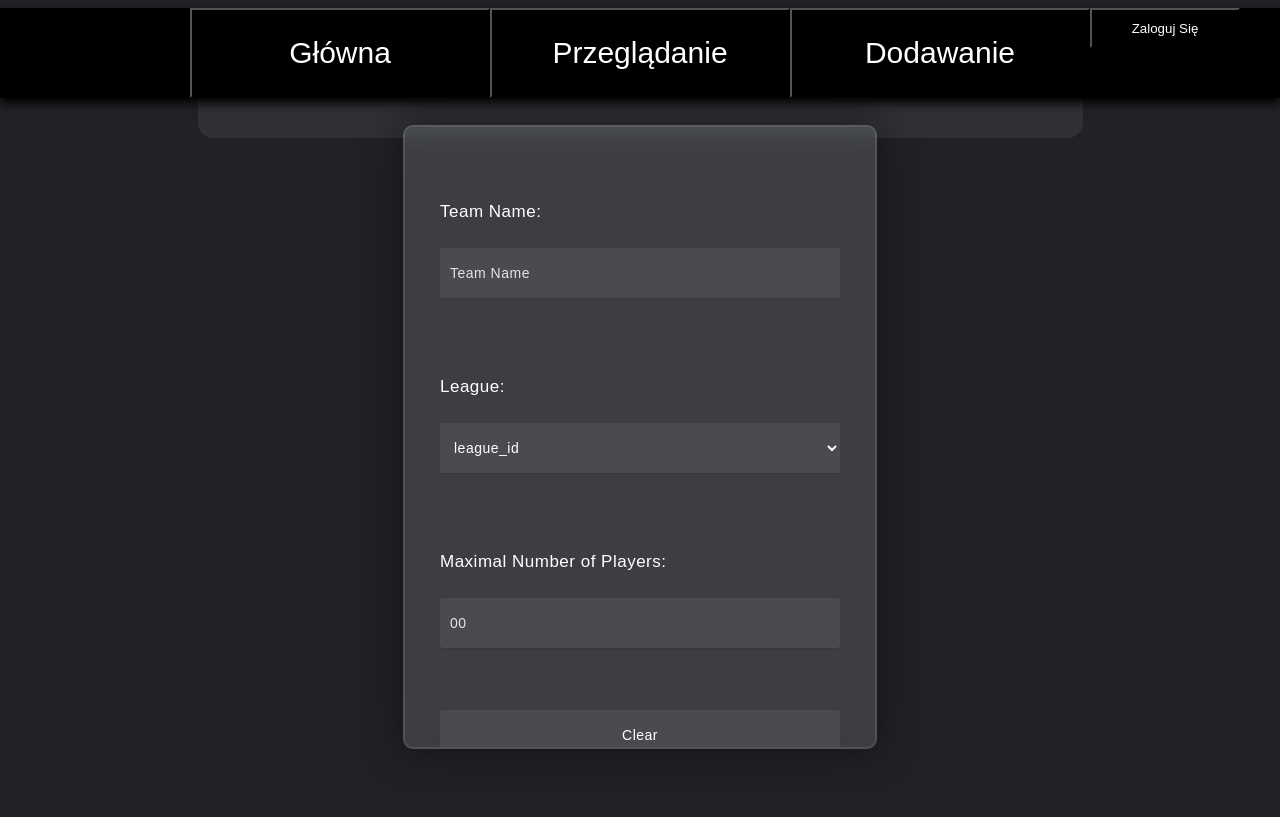
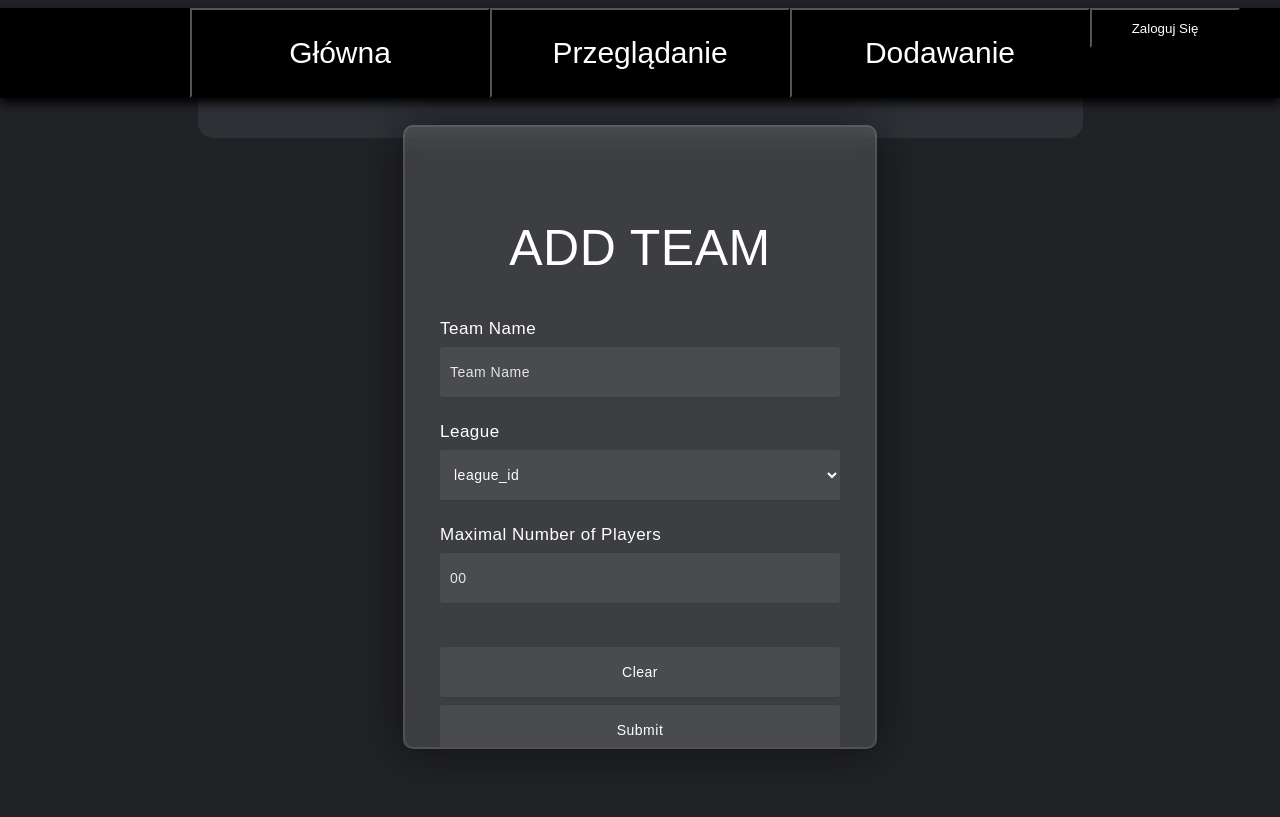
Before and after one commit to dzikus13/league, a Django app: page /add_team in a window 1280 px wide. Shown: the top 817 px of the page. Run offline with Django 4.2, Linux system fonts and the light colour scheme.

Commit message:
Update add_team.html

```diff
--- a/league/manager/templates/manager/add_team.html
+++ b/league/manager/templates/manager/add_team.html
@@ -1,29 +1,22 @@
-{%extends "manager/base.html"%} {%block content%}
+{%extends "manager/base.html"%}{%block content%}
 <div class="form_box">
 	<FORM METHOD="post" ACTION="">
-		<label>Team Name:</label>
-		<br>
+		{%csrf_token%}
+		<h3>ADD TEAM</h3>
+		<label>Team Name</label>
 			<INPUT autocomplete="off" TYPE="text" NAME="team_name" SIZE="40" MAXLENGTH="40" class="form_input" placeholder="Team Name">
-		</br>
 
-		<br></br>
 
-		<label>League:</label>
-		<br>
+		<label>League</label>
 		<SELECT NAME="league" class="form_select">
 			<option>league_id</option>
 		</SELECT>
-		</br>
 
-		<br></br>
 
-		<label>Maximal Number of Players:</label>
-		<br>
+		<label>Maximal Number of Players</label>
 			<INPUT autocomplete="off" TYPE="number" NAME="max_number_of_players" SIZE="1" MAXLENGTH="2" class="form_input" placeholder="00">
-		</br>
 
-		<br></br>
-
+		<br><br>
 		<input class="button_form_clear" TYPE="reset" VALUE="Clear"></input>
 		<input class="button_form_submit" TYPE="submit" VALUE="Submit"></input>
 	</FORM>
```
